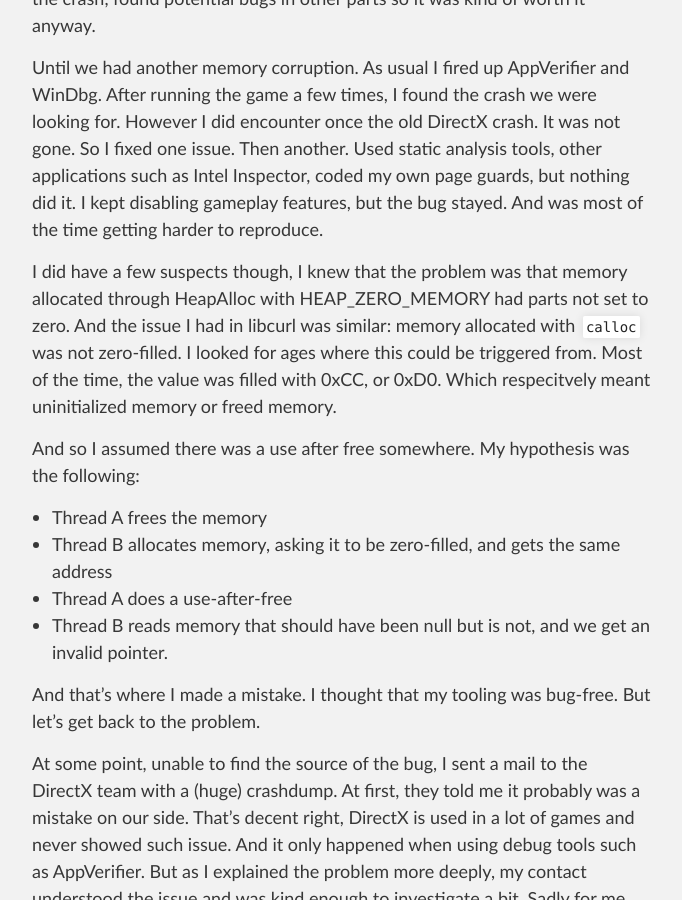
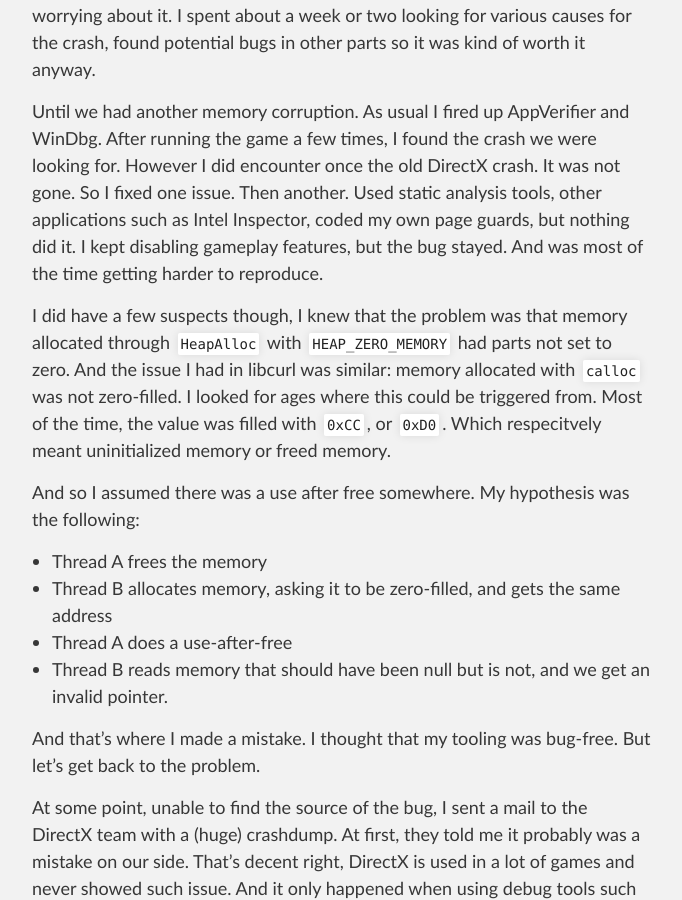
Before and after one commit to Lectem/lectem.github.io, a Jekyll site: the page built from _posts/2019-12-30-The-debug-heap-that-created-bugs.markdown, in a window 1280 px wide and 900 px high, scrolled down 1401 px. Shown: the whole window, without its empty margins (298-980 px from the left). Built offline with Jekyll 4.4.1, drawn with Linux system fonts in a browser that asks for light colours; some of the changed text lies outside the part shown.

```diff
--- a/_posts/2019-12-30-The-debug-heap-that-created-bugs.markdown
+++ b/_posts/2019-12-30-The-debug-heap-that-created-bugs.markdown
@@ -29,8 +31,8 @@ But the bug disappeared. And as our QA didn't reproduce it unless they used AppV
 Until we had another memory corruption. As usual I fired up AppVerifier and WinDbg. After running the game a few times, I found the crash we were looking for. However I did encounter once the old DirectX crash. It was not gone.
 So I fixed one issue. Then another. Used static analysis tools, other applications such as Intel Inspector, coded my own page guards, but nothing did it. I kept disabling gameplay features, but the bug stayed. And was most of the time getting harder to reproduce.
 
-I did have a few suspects though, I knew that the problem was that memory allocated through HeapAlloc with HEAP_ZERO_MEMORY had parts not set to zero. And the issue I had in libcurl was similar: memory allocated with `calloc` was not zero-filled.
-I looked for ages where this could be triggered from. Most of the time, the value was filled with 0xCC, or 0xD0. Which respecitvely meant uninitialized memory or freed memory.
+I did have a few suspects though, I knew that the problem was that memory allocated through `HeapAlloc` with `HEAP_ZERO_MEMORY` had parts not set to zero. And the issue I had in libcurl was similar: memory allocated with `calloc` was not zero-filled.
+I looked for ages where this could be triggered from. Most of the time, the value was filled with `0xCC`, or `0xD0`. Which respecitvely meant uninitialized memory or freed memory.
 
 And so I assumed there was a use after free somewhere.
 My hypothesis was the following:
```
Also changed, not shown: other parts of _posts/2019-12-30-The-debug-heap-that-created-bugs.markdown (+3 -1 lines), images/jackiechan-meme.jpg (added).
